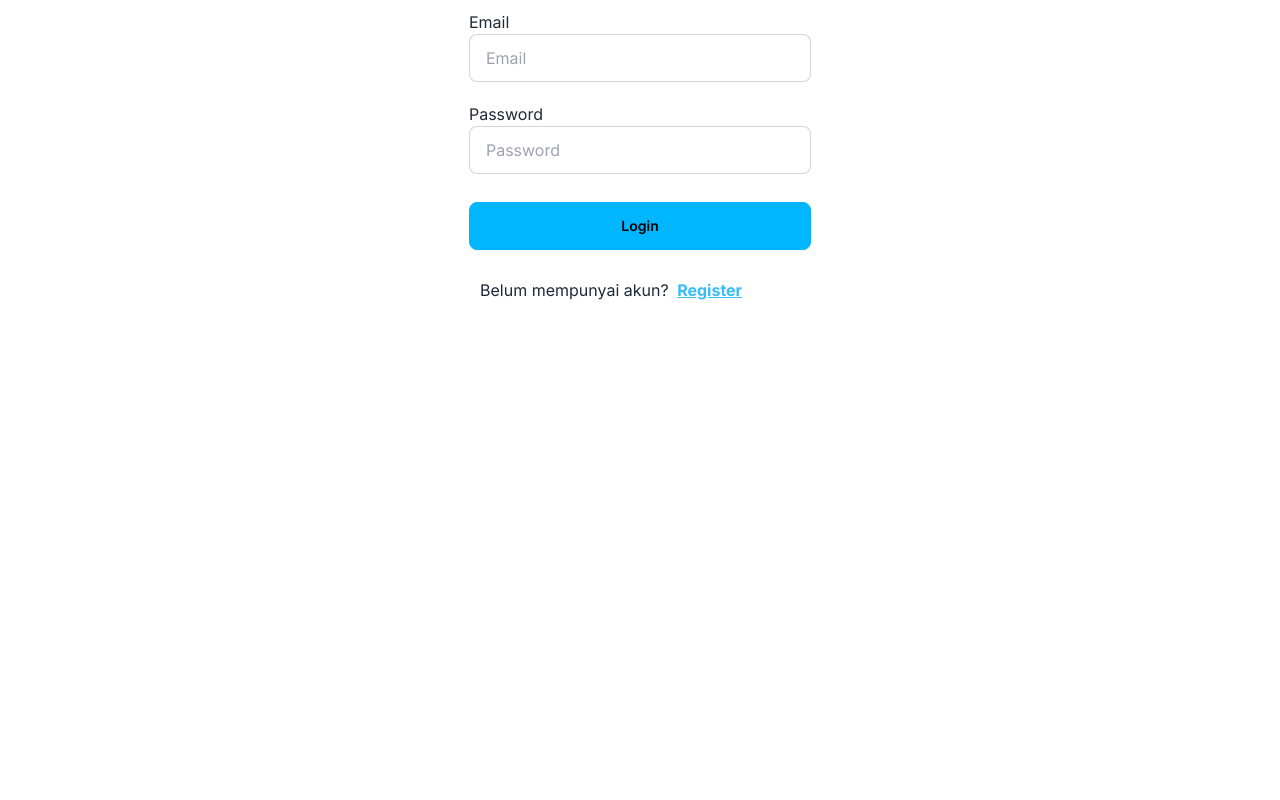
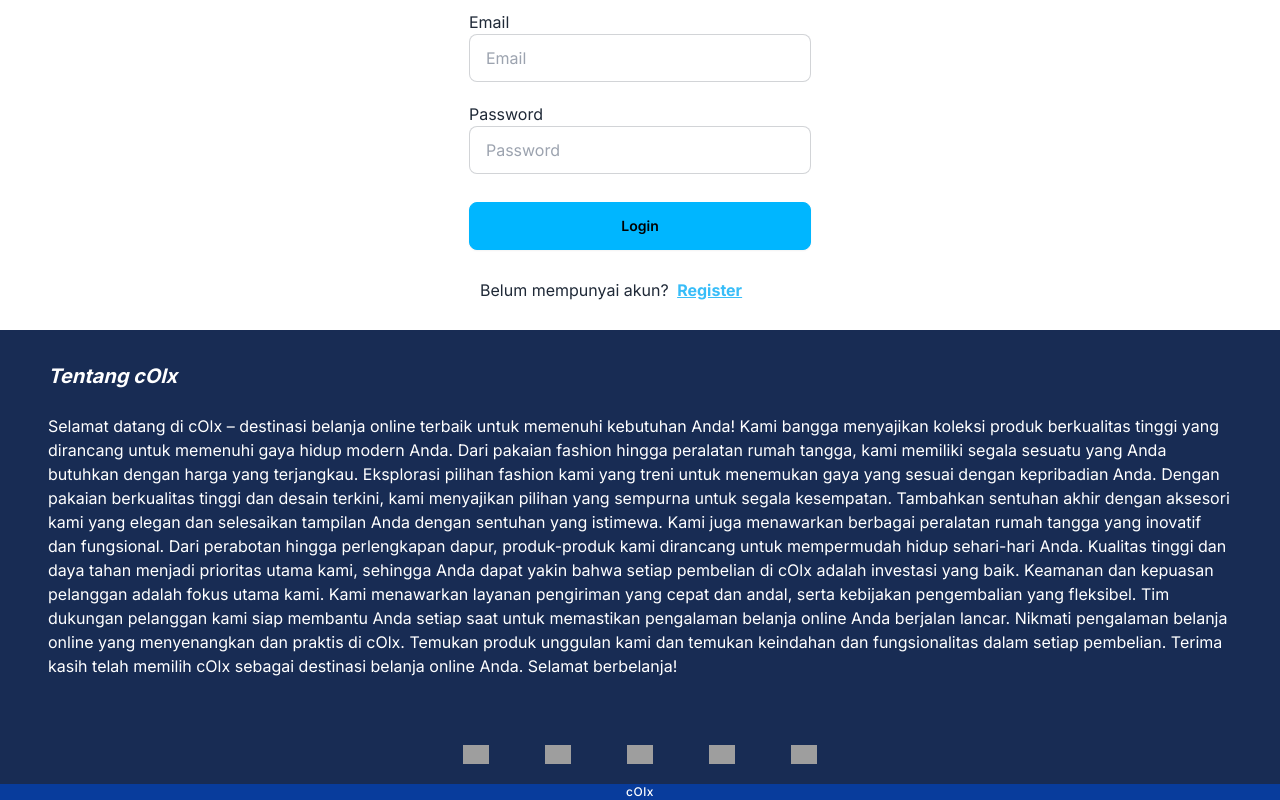
Before and after one commit to fadhildaffa/H8-FSJS-P3S5-gc02-fadhildaffa, a Next.js app in the folder my-app/: page /login in a window 1280 px wide. Shown: the part 223-1023 px from the top of the page. Before the commit the page ends 800 px from the top, so only its background shows below. Built offline with nearby package versions, Linux system fonts and the light colour scheme; no server answers; grey boxes are pictures that could not be loaded.

Commit message:
adding ecommerce info

```diff
--- /dev/null
+++ b/my-app/src/app/components/Footer.tsx
@@ -0,0 +1,77 @@
+import Image from 'next/image'
+
+export default function Footer() {
+    return (
+        <section className='w-full h-32 flex flex-col'>
+            <div className='w-full h-auto flex flex-col gap-8 px-8 py-4' style={{ backgroundColor: "#182c54" }}>
+                <div className='w-full flex flex-row '>
+                    <div className=' w-full p-4'>
+                        <div className='pb-6'>
+                            <span className='text-xl font-bold text-white italic'>Tentang cOlx</span>
+                        </div>
+                        <p className='text-white pb-4'>
+                            Selamat datang di cOlx – destinasi belanja online terbaik untuk memenuhi kebutuhan Anda! Kami bangga menyajikan koleksi produk berkualitas tinggi yang dirancang untuk memenuhi gaya hidup modern Anda. Dari pakaian fashion hingga peralatan rumah tangga, kami memiliki segala sesuatu yang Anda butuhkan dengan harga yang terjangkau.
+
+                            Eksplorasi pilihan fashion kami yang treni untuk menemukan gaya yang sesuai dengan kepribadian Anda. Dengan pakaian berkualitas tinggi dan desain terkini, kami menyajikan pilihan yang sempurna untuk segala kesempatan. Tambahkan sentuhan akhir dengan aksesori kami yang elegan dan selesaikan tampilan Anda dengan sentuhan yang istimewa.
+
+                            Kami juga menawarkan berbagai peralatan rumah tangga yang inovatif dan fungsional. Dari perabotan hingga perlengkapan dapur, produk-produk kami dirancang untuk mempermudah hidup sehari-hari Anda. Kualitas tinggi dan daya tahan menjadi prioritas utama kami, sehingga Anda dapat yakin bahwa setiap pembelian di cOlx adalah investasi yang baik.
+
+                            Keamanan dan kepuasan pelanggan adalah fokus utama kami. Kami menawarkan layanan pengiriman yang cepat dan andal, serta kebijakan pengembalian yang fleksibel. Tim dukungan pelanggan kami siap membantu Anda setiap saat untuk memastikan pengalaman belanja online Anda berjalan lancar.
+
+                            Nikmati pengalaman belanja online yang menyenangkan dan praktis di cOlx. Temukan produk unggulan kami dan temukan keindahan dan fungsionalitas dalam setiap pembelian. Terima kasih telah memilih cOlx sebagai destinasi belanja online Anda. Selamat berbelanja!
+                        </p>
+
+                    </div>
+                </div>
+
+                <div className='h-full w-full flex flex-row gap-14 justify-center content-center items-center'>
+                    <div style={{ position: 'relative', width: '26px', height: '26px' }}>
+                        <Image
+                            src="https://assets.loket.com/web/legacy/img/social/logo-socmed-fb.svg"
+                            alt="Deskripsi gambar"
+                            layout="fill"
+                            objectFit="contain"
+                        />
+                    </div>
+                    <div style={{ position: 'relative', width: '26px', height: '26px' }}>
+                        <Image
+                            src="https://assets.loket.com/web/legacy/img/social/logo-socmed-ig.svg"
+                            alt="Deskripsi gambar"
+                            layout="fill"
+                            objectFit="contain"
+                        />
+                    </div>
+                    <div style={{ position: 'relative', width: '26px', height: '26px' }}>
+                        <Image
+                            src="https://assets.loket.com/web/legacy/img/social/logo-socmed-twtr.svg"
+                            alt="Deskripsi gambar"
+                            layout="fill"
+                            objectFit="contain"
+                        />
+                    </div>
+                    <div style={{ position: 'relative', width: '26px', height: '26px' }}>
+                        <Image
+                            src="https://assets.loket.com/web/legacy/img/social/logo-socmed-lnkdin.svg"
+                            alt="Deskripsi gambar"
+                            layout="fill"
+                            objectFit="contain"
+                        />
+                    </div>
+                    <div style={{ position: 'relative', width: '26px', height: '26px' }}>
+                        <Image
+                            src="https://assets.loket.com/web/legacy/img/social/logo-socmed-yt.svg"
+                            alt="Deskripsi gambar"
+                            layout="fill"
+                            objectFit="contain"
+                        />
+                    </div>
+                </div>
+            </div>
+            <div className='w-full h-auto flex justify-center items-center content-center gap-8 px-8' style={{ backgroundColor: "#083c9c" }}>
+                <span className='text-white text-xs tracking-wider font-medium'>
+                    cOlx
+                </span>
+            </div>
+        </section>
+    )
+}
--- a/my-app/src/app/layout.tsx
+++ b/my-app/src/app/layout.tsx
@@ -1,6 +1,7 @@
 import type { Metadata } from 'next'
 import { Inter } from 'next/font/google'
 import './globals.css'
+import Footer from './components/Footer'
 
 const inter = Inter({ subsets: ['latin'] })
 
@@ -14,9 +15,10 @@
 }: {
   children: React.ReactNode
 }) {
+
   return (
     <html lang="en">
-      <body className={inter.className}>{children}</body>
+      <body className={inter.className}>{children} <Footer/></body>
     </html>
   )
 }
--- a/my-app/src/app/login/page.tsx
+++ b/my-app/src/app/login/page.tsx
@@ -4,7 +4,7 @@
 import { myResponse } from "../register/page";
 import { redirect } from "next/navigation";
 import { cookies } from 'next/headers';
-let baseUrl = process.env.BASE_URL as string
+let baseUrl = process.env.NEXT_PUBLIC_BASE_URL
 export default function Login() {
 
     const handleLogin = async (formData: FormData) => {
--- a/my-app/src/app/page.tsx
+++ b/my-app/src/app/page.tsx
@@ -3,7 +3,6 @@
 import Link from 'next/link'
 import ProductCards from "./components/ProductCard"
 import { listProduct } from "@/db/models/product"
-import { cookies } from "next/headers"
 
 type Product = {
   statusCode?: number;
@@ -11,7 +10,7 @@
   data?: listProduct[]
 }
 
-let baseUrl = process.env.BASE_URL as string
+let baseUrl = process.env.NEXT_PUBLIC_BASE_URL
 
 async function getProducts(): Promise<Product>{
   'use server'
@@ -25,7 +24,6 @@
 }
 
 export default async function Home() {
-
 
 
   const {data} = await getProducts()
--- a/my-app/src/app/products/[slug]/page.tsx
+++ b/my-app/src/app/products/[slug]/page.tsx
@@ -7,7 +7,8 @@
     message?: string;
     data: listProduct;
 }
-let baseUrl = process.env.BASE_URL as string
+
+let baseUrl = process.env.NEXT_PUBLIC_BASE_URL
 
 export default async function DetailPage({ params }: { params: { slug: string } }) {
 
--- a/my-app/src/app/products/page.tsx
+++ b/my-app/src/app/products/page.tsx
@@ -1,18 +1,49 @@
 "use client"
+import { useEffect, useState } from "react";
 import NavbarLogin from "../components/NavbarLogin"
 import ProductCards from "../components/ProductCard"
-import { getProducts } from "@/ssr/products";
+// import { getProducts } from "@/ssr/products";
+
+import { listProduct } from "@/db/models/product"
 
 
-export default async function Products() {
-    const { data } = await getProducts()
-    console.log(data, "<<< ada g?")
+type Product = {
+    statusCode?: number;
+    message?: string;
+    data?: listProduct[];
+}
+
+let baseUrl = process.env.NEXT_PUBLIC_BASE_URL
+export default function Products() {
+    // const { data } = await getProducts()
+
+    const [products, setProducts] = useState([])
+
+    const fetchProducts = async () => {
+        try {
+            const response = await fetch(baseUrl + "/api/products", {
+                method: 'GET',
+                cache: 'no-store'
+            })
+            const {data} = await response.json()
+            setProducts(data)
+        } catch (error) {
+            console.log(error)
+        }
+    }
+
+    useEffect(() => {
+        fetchProducts()
+    }, [])
+
+    // console.log(products, "<< isinya apa?")
+
 
     return (
         <>
             <NavbarLogin />
             <div className="flex flex-wrap gap-3 justify-around p-6">
-                {data?.map((el, idx) => (
+                {products.map((el, idx) => (
                     <ProductCards products={el} key={idx} />
                 ))}
             </div>
--- a/my-app/src/app/register/page.tsx
+++ b/my-app/src/app/register/page.tsx
@@ -8,7 +8,7 @@
     data?: T;
 }
 
-let baseUrl = process.env.BASE_URL as string
+let baseUrl = process.env.NEXT_PUBLIC_BASE_URL
 
 export default function Register() {
 
--- a/my-app/src/middleware.ts
+++ b/my-app/src/middleware.ts
@@ -13,7 +13,7 @@
 export async function middleware(request: NextRequest) {
 
 //     // console.log(request.url, "<< from middle")
-//     if(request.url.includes('api/products')){
+//     if(request.url.includes('api/whistlists')){
 //         const auth = cookies().get("Authorization");
 //         // console.log(auth, "<< ini auth")
 //         if(!auth) {
```
Also changed, not shown: my-app/src/ssr/products.tsx (deleted, +0 -20 lines).
